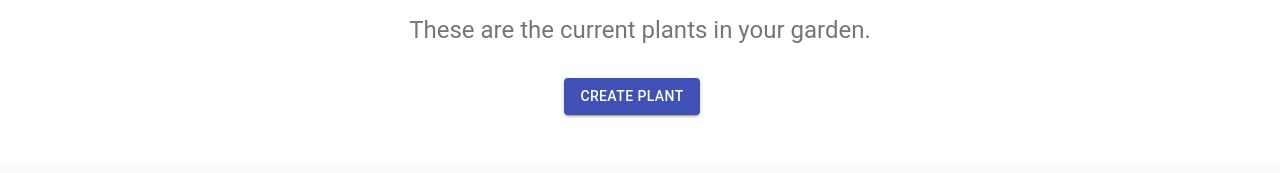
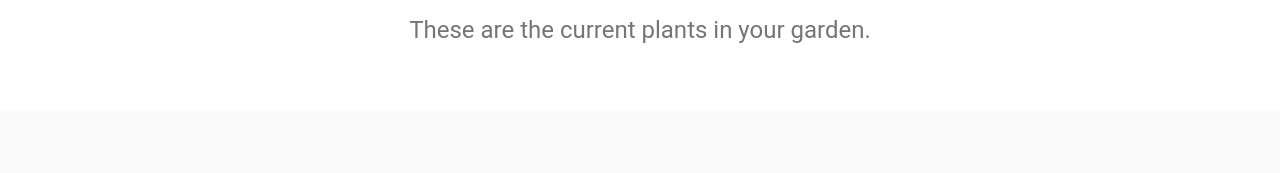
Before and after one commit to chingu-voyages/v10-bears-team-02, a React (Create React App) app in the folder client/: page /mygarden in a window 1280 px wide. Shown: the part 209-382 px from the top of the page. Built offline with nearby package versions, Linux system fonts and the light colour scheme; no server answers.

Commit message:
Remove add plant button and styles from component

```diff
--- a/client/src/components/plantsLibrary/PlantsLibrary.js
+++ b/client/src/components/plantsLibrary/PlantsLibrary.js
@@ -34,20 +34,7 @@ function PlantsLibrary(props) {
             <Typography variant="h5" align="center" color="textSecondary" paragraph>
               These are the current plants in your garden.
             </Typography>
-            <div className={classes.heroButtons}>
-              <Grid container spacing={2} justify="center">
-                <Grid item>
-                  <Button variant="contained" color="primary">
-                    Create Plant
-                  </Button>
-                </Grid>
-                <Grid item>
-                  {/* <Button variant="outlined" color="primary">
-                    Secondary action
-                  </Button> */}
-                </Grid>
-              </Grid>
-            </div>
+
           </Container>
         </div>
         <Container className={classes.cardGrid} maxWidth="md">
--- a/client/src/components/plantsLibrary/PlantsLibraryStyles.js
+++ b/client/src/components/plantsLibrary/PlantsLibraryStyles.js
@@ -7,9 +7,6 @@ const useStyles = makeStyles(theme => ({
     heroContent: {
       backgroundColor: theme.palette.background.paper,
       padding: theme.spacing(8, 0, 6),
-    },
-    heroButtons: {
-      marginTop: theme.spacing(4),
     },
     cardGrid: {
       paddingTop: theme.spacing(8),
```
